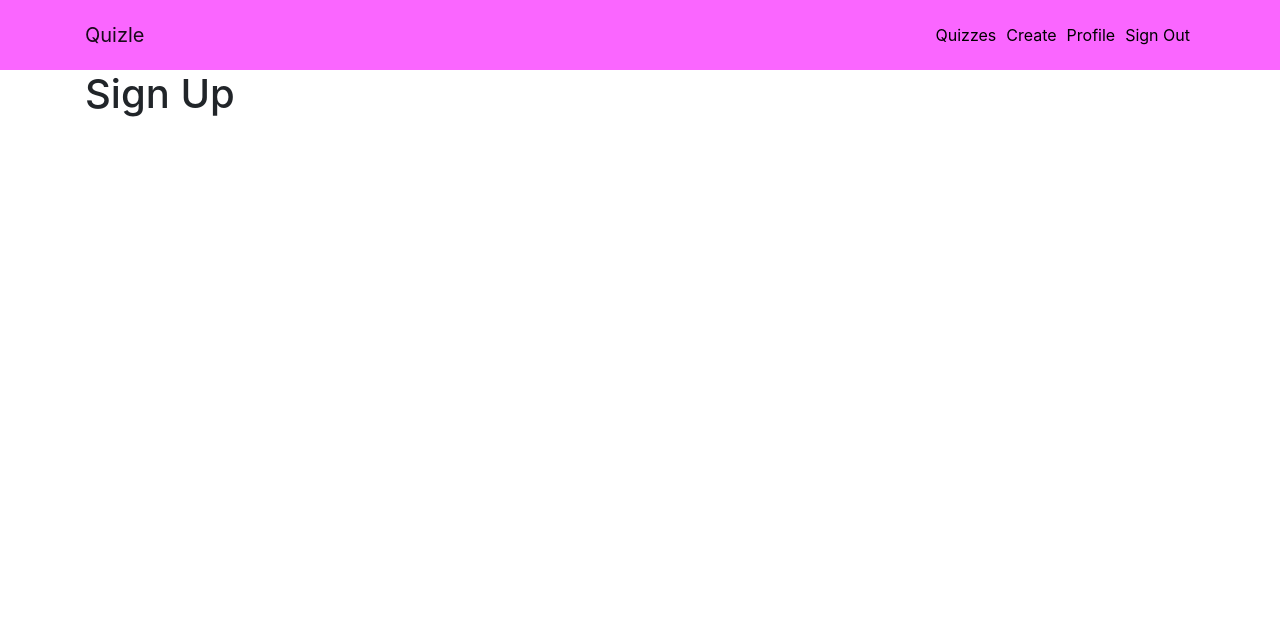
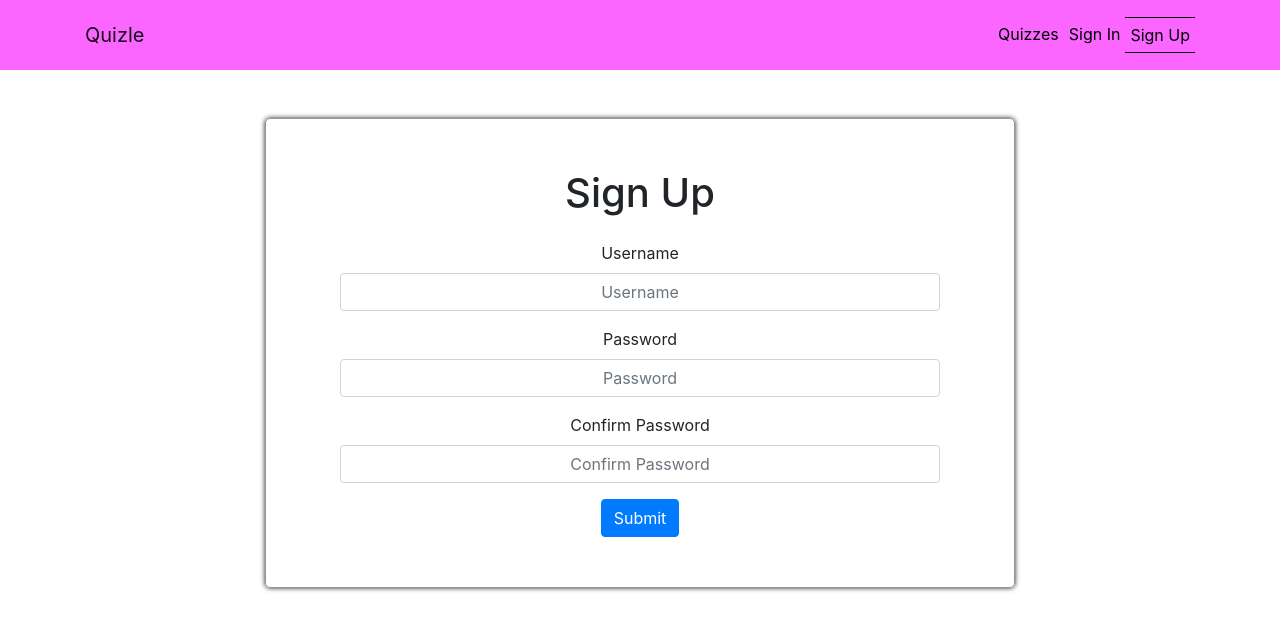
Before and after one commit to adamhatton/quizle, a React (Create React App) app: page /signup in a window 1280 px wide. Shown: the top 630 px of the page. Built offline with nearby package versions, Linux system fonts and the light colour scheme.

Commit message:
Add signup form and styling

```diff
--- a/src/App.js
+++ b/src/App.js
@@ -2,6 +2,7 @@ import NavBar from './components/NavBar';
 import styles from './App.module.css';
 import {Route, Switch} from 'react-router-dom';
 import Container from 'react-bootstrap/Container';
+import SignUpForm from './pages/auth/SignUpForm';
 
 function App() {
   return (
@@ -13,7 +14,7 @@ function App() {
           <Route exact path='/create' render={() => <h1>Quiz Creation</h1>} />
           <Route exact path='/profile' render={() => <h1>Profile</h1>} />
           <Route exact path='/signin' render={() => <h1>Sign In</h1>} />
-          <Route exact path='/signup' render={() => <h1>Sign Up</h1>} />
+          <Route exact path='/signup' render={() => <SignUpForm />} />
           <Route exact path='/signout' render={() => <h1>Sign Out</h1>} />
           <Route render={() => <h1>Page not found!</h1>} />
         </Switch>
--- a/src/components/NavBar.js
+++ b/src/components/NavBar.js
@@ -63,7 +63,7 @@ const NavBar = () => {
               activeClassName={styles.Active}>
                 Quizzes
             </NavLink>
-            {loggedInIcons}
+            {loggedOutIcons}
           </Nav>
         </Navbar.Collapse>
       </Container>
--- a/src/pages/auth/SignUpForm.js
+++ b/src/pages/auth/SignUpForm.js
@@ -1,8 +1,31 @@
 import React from 'react';
+import Button from 'react-bootstrap/Button';
+import Form from 'react-bootstrap/Form';
+import styles from '../../styles/SignInUpForm.module.css'
 
 const SignUpForm = () => {
   return (
-    <div>SignUpForm</div>
+    <Form className={`${styles.SignInUpForm} mt-5`}>
+      <h1 className='mb-4'>Sign Up</h1>
+      <Form.Group controlId='username'>
+        <Form.Label>Username</Form.Label>
+        <Form.Control type='text' placeholder='Username' name='username' className={styles.Input} />
+      </Form.Group>
+
+      <Form.Group controlId='password1'>
+        <Form.Label>Password</Form.Label>
+        <Form.Control type='password' placeholder='Password' name='password1' className={styles.Input} />
+      </Form.Group>
+
+      <Form.Group controlId='password2'>
+        <Form.Label>Confirm Password</Form.Label>
+        <Form.Control type='password' placeholder='Confirm Password' name='password2' className={styles.Input} />
+      </Form.Group>
+
+      <Button variant='primary' type='submit'>
+        Submit
+      </Button>
+    </Form>
   )
 }
 
--- a/src/styles/NavBar.module.css
+++ b/src/styles/NavBar.module.css
@@ -1,6 +1,6 @@
 .NavBar {
     background-color: rgba(247, 0, 255, 0.6);
-    padding: 15px 0px;
+    padding: 15px;
 }
 
 .Active {
--- /dev/null
+++ b/src/styles/SignInUpForm.module.css
@@ -0,0 +1,15 @@
+.SignInUpForm {
+    max-width: 750px;
+    text-align: center;
+    margin: auto;
+    border: 1px rgb(150, 148, 148) solid;
+    border-radius: 5px;
+    padding: 50px 25px;
+    box-shadow: 0px 0px 5px 0px;
+}
+
+.Input {
+    text-align: center;
+    max-width: 600px;
+    margin: auto;
+}
```
